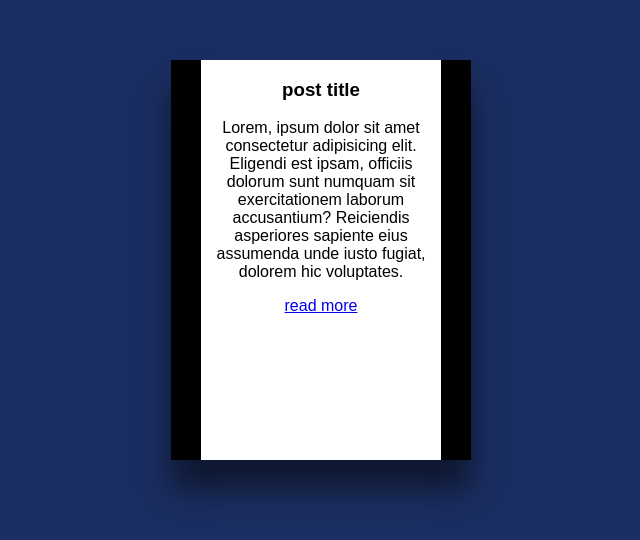
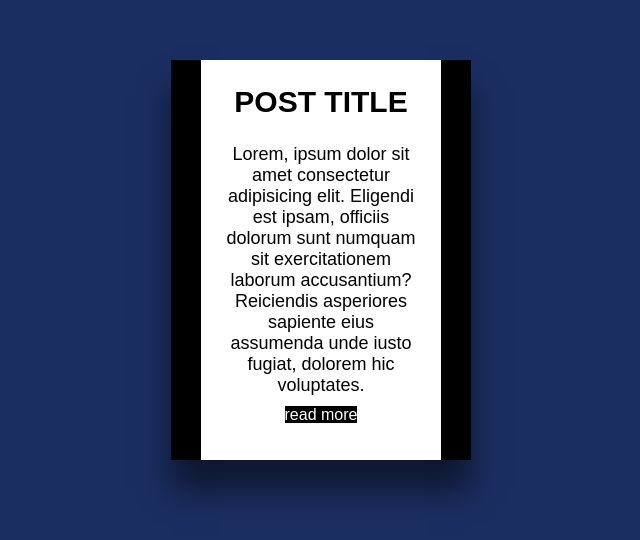
Before and after one commit to AlexW301/creative-css-animation-course, a plain HTML site: page Section 5/Scaling.html in a window 1280 px wide. Shown: the part 148-688 px from the top of the page, without its empty margins (319-959 px from the left). Drawn offline with Linux system fonts and the light colour scheme.

Commit message:
Update Scaling.html

```diff
--- a/Section 5/Scaling.html
+++ b/Section 5/Scaling.html
@@ -32,6 +32,27 @@
         text-align: center;
         transition: 0.5s;
     }
+
+    h3 {
+        font-size: 30px;
+        text-transform: uppercase;
+        margin: 25px;
+    }
+
+    p {
+        width: 80%;
+        margin: 10px auto;
+        font-size: 18px;
+        transition: 0.5s;
+
+    }
+
+    a {
+        text-decoration: none;
+        background-color: black;
+        color: white;
+        padding: ;
+    }
     </style>
   </head>
   <body>
```
